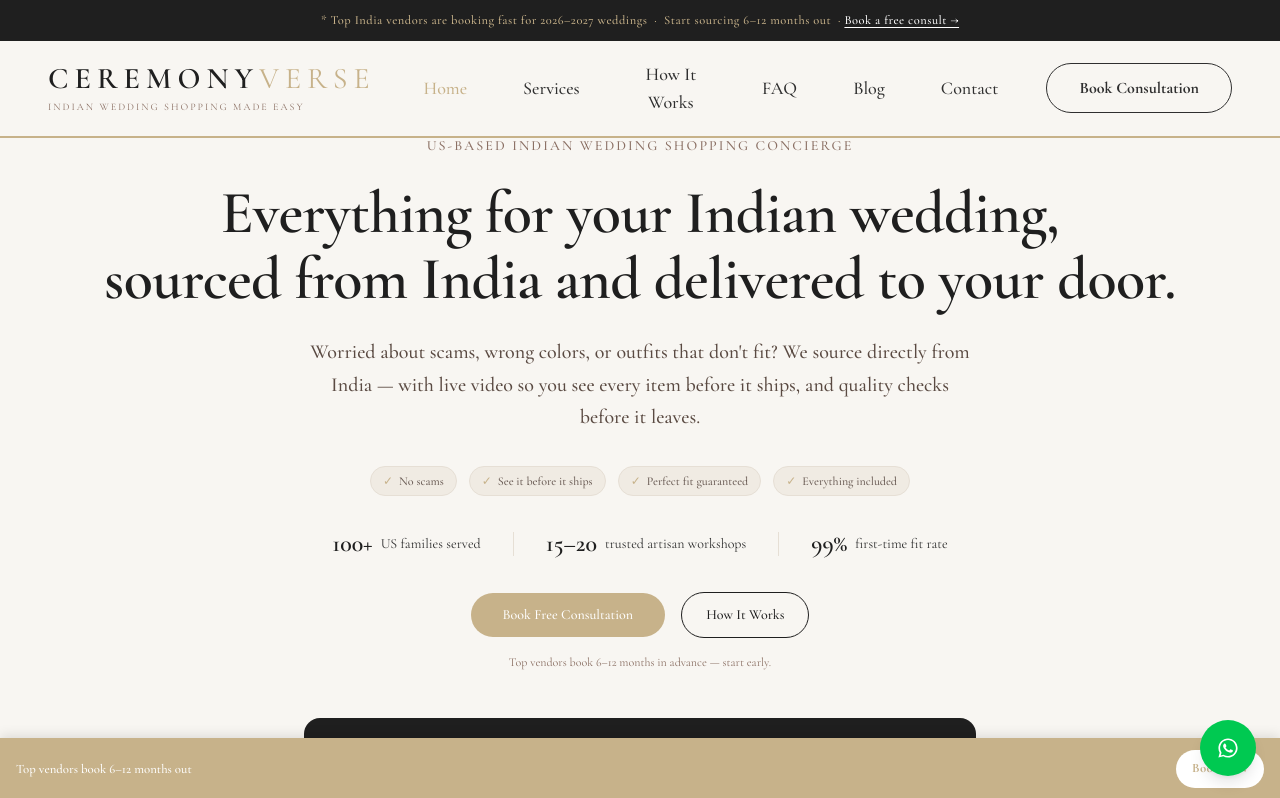
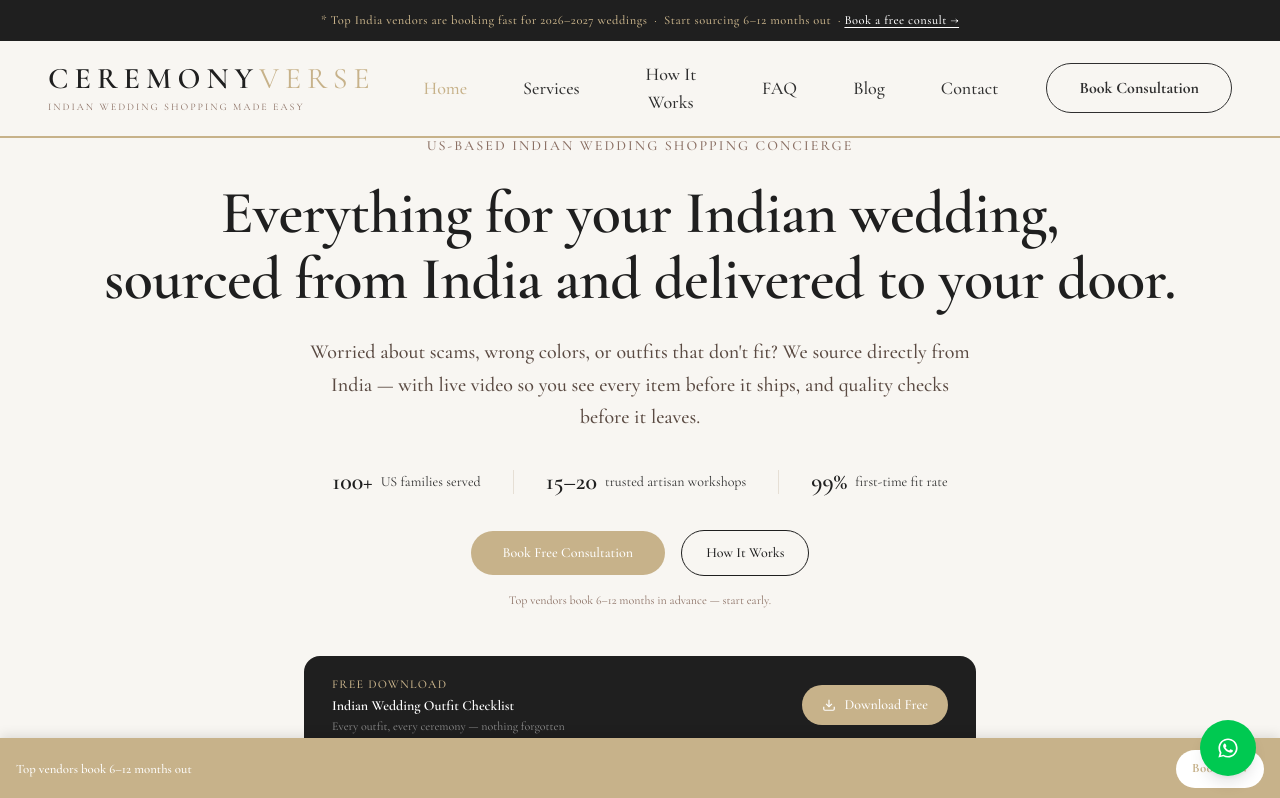
Before and after one commit to leylabernie/v0-ceremony-verse-wedding-concierge, a Next.js app: page / in a window 1280 px wide. Shown: the top 798 px of the page. Built offline with nearby package versions, Linux system fonts and the light colour scheme.

Commit message:
Remove fake trust shield tags from hero

```diff
--- a/components/pages/home-page.tsx
+++ b/components/pages/home-page.tsx
@@ -174,14 +174,7 @@ export function HomePage({ onNavigate }: HomePageProps) {
           Worried about scams, wrong colors, or outfits that don't fit? We source directly from India — with live video so you see every item before it ships, and quality checks before it leaves.
         </p>
 
-        {/* Pain signals */}
-        <div className="mt-8 flex flex-wrap items-center justify-center gap-3 max-w-2xl mx-auto">
-          {["No scams", "See it before it ships", "Perfect fit guaranteed", "Everything included"].map((tag) => (
-            <span key={tag} className="inline-flex items-center gap-1.5 text-xs font-medium px-3 py-1.5 rounded-full" style={{ background: "#f0ebe3", color: "#6a5c55", border: "1px solid #e6dfd5" }}>
-              <span style={{ color: "#c7b28a" }}>✓</span> {tag}
-            </span>
-          ))}
-        </div>
+
 
         {/* Social proof bar */}
         <div className="mt-8 flex flex-wrap items-center justify-center gap-8 text-sm text-[#8a6f63]">
```
